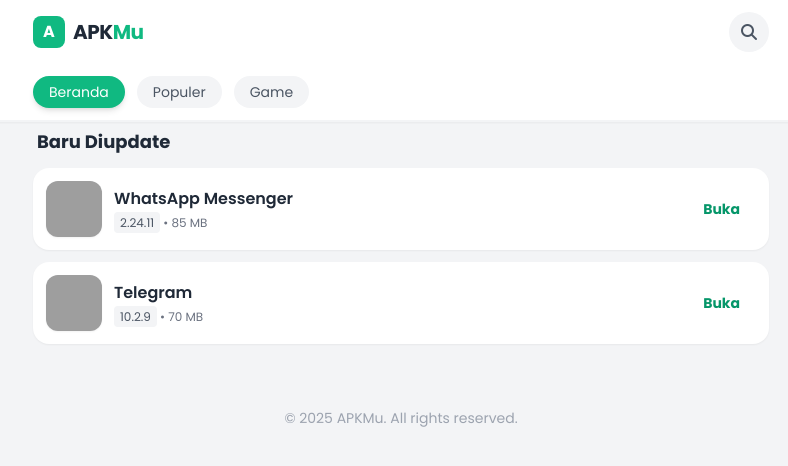
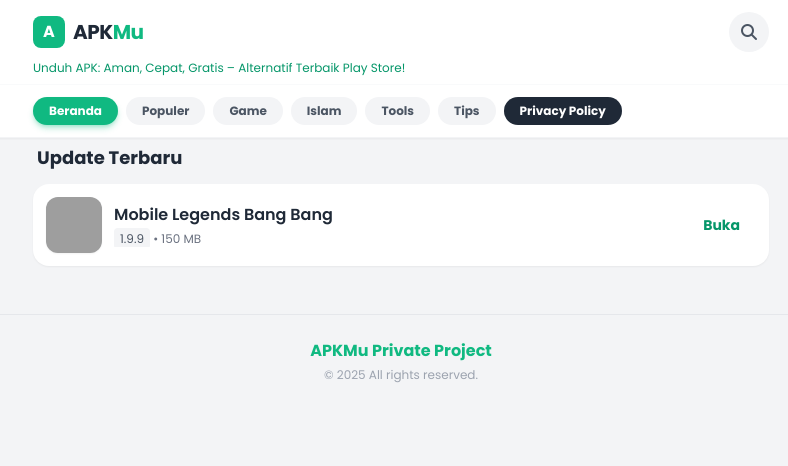
Before and after one commit to grafer-ctrl/apkmu, a plain HTML site: page index.html in a window 1280 px wide. Shown: the whole page, without its empty margins (239-1027 px from the left). Drawn offline with nearby package versions, Linux system fonts and the light colour scheme; grey boxes are pictures that could not be loaded.

Commit message:
Update index.html

```diff
--- a/index.html
+++ b/index.html
@@ -3,14 +3,15 @@
 <head>
     <meta charset="UTF-8">
     <meta name="viewport" content="width=device-width, initial-scale=1.0">
-    <title>APKMu - Store</title>
+    <title>APKMu - Alternatif Play Store</title>
     <script src="https://cdn.tailwindcss.com"></script>
     <link href="https://fonts.googleapis.com/css2?family=Poppins:wght@300;400;600;700&display=swap" rel="stylesheet">
     <link rel="stylesheet" href="https://cdnjs.cloudflare.com/ajax/libs/font-awesome/6.4.0/css/all.min.css">
     <style>
         body { font-family: 'Poppins', sans-serif; background-color: #f3f4f6; }
         .no-scrollbar::-webkit-scrollbar { display: none; }
-        .glass-header { background: rgba(255, 255, 255, 0.95); backdrop-filter: blur(10px); }
+        /* Glass Effect */
+        .glass-header { background: rgba(255, 255, 255, 0.98); backdrop-filter: blur(10px); }
     </style>
     <script>
         tailwind.config = { theme: { extend: { colors: { brand: { 500: '#10b981', 600: '#059669', }, dark: '#1f2937', } } } }
@@ -20,7 +21,9 @@
 
     <!-- HEADER UTAMA -->
     <header class="fixed top-0 w-full z-50 glass-header shadow-sm border-b border-gray-100">
-        <div class="max-w-3xl mx-auto px-4 h-16 flex items-center justify-between">
+        <!-- Bagian Logo & Subtitle -->
+        <div class="max-w-3xl mx-auto px-4 pt-3 pb-1">
+            <div class="flex items-center justify-between">
                 <a href="index.html" class="flex items-center gap-2">
                     <div class="w-8 h-8 bg-brand-500 rounded-lg flex items-center justify-center text-white font-bold">A</div>
                     <span class="text-xl font-bold tracking-tight text-dark">APK<span class="text-brand-500">Mu</span></span>
@@ -29,69 +32,94 @@
                     <i class="fa-solid fa-search"></i>
                 </button>
             </div>
-        <!-- MENU BAR -->
-        <div class="w-full bg-white border-b border-gray-100">
+
+            <!-- SUBTITLE REQUEST -->
+            <p class="text-[10px] md:text-xs font-medium text-brand-600 mt-2 mb-1">
+                Unduh APK: Aman, Cepat, Gratis – Alternatif Terbaik Play Store!
+            </p>
+        </div>
+
+        <!-- NAVBAR MENU (SCROLLABLE) -->
+        <div class="w-full bg-white border-t border-gray-50">
             <div class="max-w-3xl mx-auto">
-                <nav class="flex overflow-x-auto no-scrollbar py-3 px-4 gap-3">
-                    <span class="px-4 py-1.5 bg-brand-500 text-white rounded-full text-sm font-medium whitespace-nowrap shadow-md">Beranda</span>
-                    <span class="px-4 py-1.5 bg-gray-100 text-gray-600 rounded-full text-sm font-medium whitespace-nowrap">Populer</span>
-                    <span class="px-4 py-1.5 bg-gray-100 text-gray-600 rounded-full text-sm font-medium whitespace-nowrap">Game</span>
+                <nav class="flex overflow-x-auto no-scrollbar py-3 px-4 gap-2">
+                    <!-- LINK NAVBAR: GANTI href="#" DENGAN LINK YANG SESUAI -->
+
+                    <a href="index.html" class="px-4 py-1.5 bg-brand-500 text-white rounded-full text-xs font-bold whitespace-nowrap shadow-md shadow-brand-500/30">
+                        Beranda
+                    </a>
+
+                    <a href="#" class="px-4 py-1.5 bg-gray-100 text-gray-600 rounded-full text-xs font-bold whitespace-nowrap hover:bg-gray-200">
+                        Populer
+                    </a>
+
+                    <a href="#" class="px-4 py-1.5 bg-gray-100 text-gray-600 rounded-full text-xs font-bold whitespace-nowrap hover:bg-gray-200">
+                        Game
+                    </a>
+
+                    <a href="#" class="px-4 py-1.5 bg-gray-100 text-gray-600 rounded-full text-xs font-bold whitespace-nowrap hover:bg-gray-200">
+                        Islam
+                    </a>
+
+                    <a href="#" class="px-4 py-1.5 bg-gray-100 text-gray-600 rounded-full text-xs font-bold whitespace-nowrap hover:bg-gray-200">
+                        Tools
+                    </a>
+
+                    <a href="#" class="px-4 py-1.5 bg-gray-100 text-gray-600 rounded-full text-xs font-bold whitespace-nowrap hover:bg-gray-200">
+                        Tips
+                    </a>
+
+                    <!-- Link ke Halaman Privacy Policy -->
+                    <a href="privacy.html" class="px-4 py-1.5 bg-gray-800 text-white rounded-full text-xs font-bold whitespace-nowrap hover:bg-black">
+                        Privacy Policy
+                    </a>
                 </nav>
             </div>
         </div>
     </header>
 
-    <div class="h-32"></div>
+    <!-- SPACER AGAR KONTEN TIDAK TERTUTUP HEADER -->
+    <div class="h-36"></div>
 
-    <!-- DAFTAR APLIKASI -->
+    <!-- MAIN CONTENT -->
     <main class="max-w-3xl mx-auto px-4">
-        <h2 class="text-lg font-bold text-dark mb-3 px-1">Baru Diupdate</h2>
+        <h2 class="text-lg font-bold text-dark mb-3 px-1">Update Terbaru</h2>
 
-        <!-- Area ini akan diisi otomatis oleh Javascript di bawah -->
+        <!-- CONTAINER APLIKASI -->
         <div id="container-aplikasi" class="space-y-3"></div>
     </main>
 
     <!-- FOOTER -->
-    <footer class="mt-10 py-6 text-center text-gray-400 text-sm">
-        <p>&copy; 2025 APKMu. All rights reserved.</p>
+    <footer class="mt-12 py-6 text-center border-t border-gray-200">
+        <p class="text-brand-500 font-bold">APKMu Private Project</p>
+        <p class="text-xs text-gray-400 mt-1">© 2025 All rights reserved.</p>
     </footer>
 
-    <!-- JAVASCRIPT: LOGIKA & DATABASE -->
+    <!-- LOGIKA JAVASCRIPT -->
     <script>
-        // ============================================================
-        //  1. AREA DATABASE (DAFTARKAN FILE HTML ANDA DI SINI)
-        // ============================================================
+        // DATA APLIKASI (Tambahkan file baru di sini)
         const daftarAplikasi = [
-            // Format: { judul: "Nama", file: "namafile.html", icon: "link_gambar", versi: "1.0", size: "MB" },
 
+            // --- DATA MOBILE LEGENDS YANG ANDA MINTA ---
             {
-                judul: "WhatsApp Messenger",
-                file: "whatsapp.html",
-                icon: "https://upload.wikimedia.org/wikipedia/commons/6/6b/WhatsApp.svg",
-                versi: "2.24.11",
-                size: "85 MB"
-            },
-            {
-                judul: "Telegram",
-                file: "telegram.html",
-                icon: "https://upload.wikimedia.org/wikipedia/commons/8/82/Telegram_logo.svg",
-                versi: "10.2.9",
-                size: "70 MB"
+                judul: "Mobile Legends Bang Bang",
+                file: "mlbb.html",  // Mengarah ke file mlbb.html
+                icon: "https://play-lh.googleusercontent.com/Eqos3Z9q8c_4j8p9y4B_MFrL_i8_c-pQ5j-bL7j_t1c-z8_k-x8q_w9_E-r_t5y_u-I=w240-h480-rw", // Icon MLBB
+                versi: "1.9.9",
+                size: "150 MB"
             },
 
-            // --> NANTI, COPY PASTE KODE DI ATAS KE SINI UNTUK APLIKASI BARU <--
+            // Anda bisa copy-paste blok {} di atas untuk menambah aplikasi lain
         ];
 
-        // ============================================================
-        //  2. LOGIKA RENDER (JANGAN DIUBAH)
-        // ============================================================
+        // RENDER OTOMATIS
         const container = document.getElementById('container-aplikasi');
 
         daftarAplikasi.forEach(app => {
             const card = `
-                <div class="bg-white p-3 rounded-2xl shadow-sm flex items-center gap-3 hover:bg-gray-50 transition border border-transparent hover:border-gray-200" onclick="window.location.href='${app.file}'" style="cursor: pointer;">
+                <div class="bg-white p-3 rounded-2xl shadow-sm flex items-center gap-3 hover:bg-gray-50 transition border border-transparent hover:border-gray-200 cursor-pointer" onclick="window.location.href='${app.file}'">
                     <img src="${app.icon}" class="w-14 h-14 rounded-xl object-cover shadow-sm bg-gray-100">
-                    <div class="flex-1">
+                    <div class="flex-1 overflow-hidden">
                         <h3 class="font-semibold text-dark text-base truncate">${app.judul}</h3>
                         <p class="text-xs text-gray-500 mt-1">
                             <span class="bg-gray-100 px-1.5 py-0.5 rounded text-gray-600 font-medium">${app.versi}</span>
@@ -106,6 +134,5 @@
             container.innerHTML += card;
         });
     </script>
-
 </body>
 </html>
```
Lines whose indentation alone changed are shown as unchanged.
